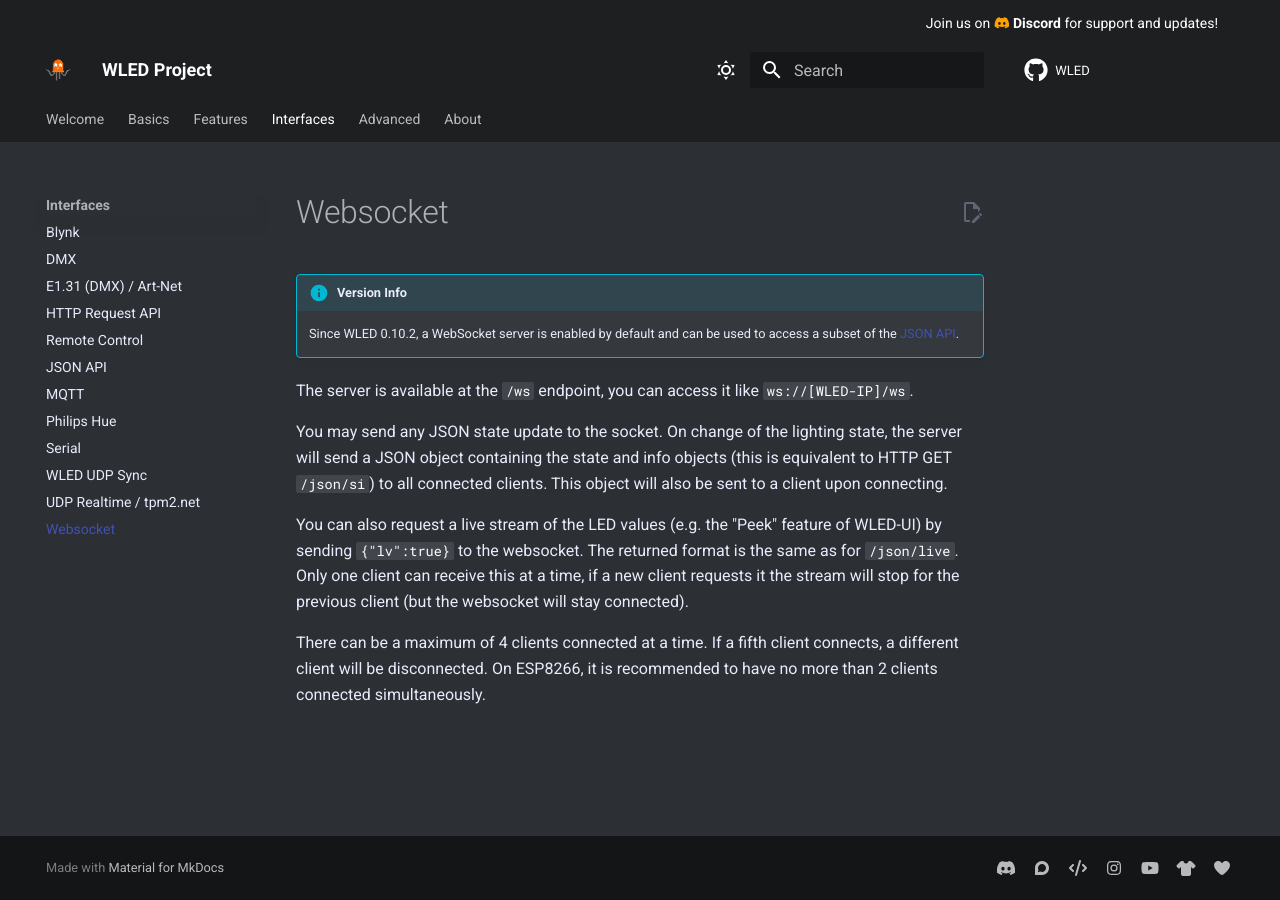
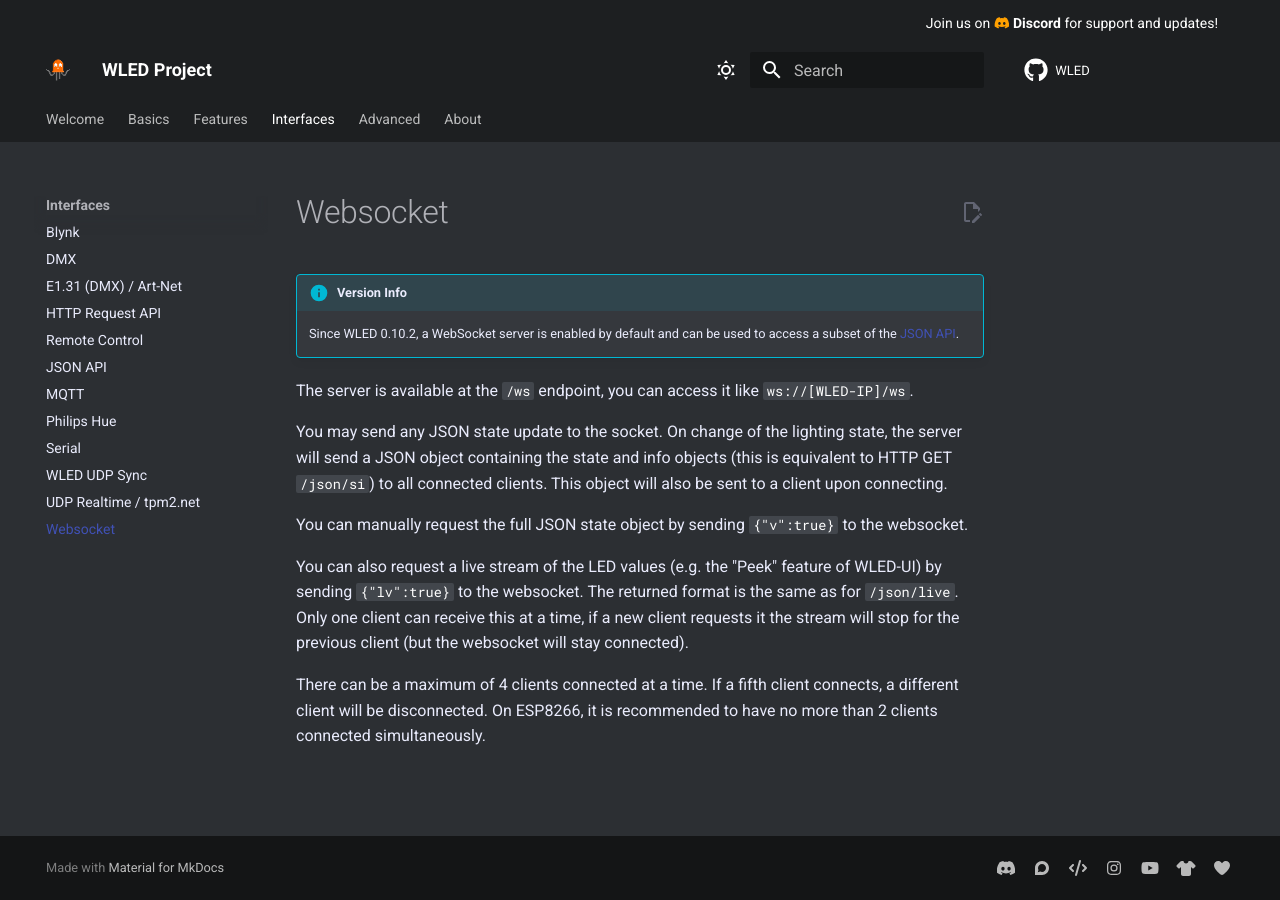
Before and after one commit to Aircoookie/WLED-Docs, an MkDocs documentation site: the page built from docs/interfaces/websocket.md, in a window 1280 px wide. Built offline with MkDocs 1.6.1 and Material for MkDocs 9.7.7, drawn with Linux system fonts in a browser that asks for light colours; comment, search, counter and statistics services are not loaded.

Commit message:
Add info about a verbose response in the websocket api

```diff
--- a/docs/interfaces/websocket.md
+++ b/docs/interfaces/websocket.md
@@ -13,6 +13,8 @@ The server is available at the `/ws` endpoint, you can access it like `ws://[WLE
 You may send any JSON state update to the socket.
 On change of the lighting state, the server will send a JSON object containing the state and info objects (this is equivalent to HTTP GET `/json/si`) to all connected clients. This object will also be sent to a client upon connecting.
 
+You can manually request the full JSON state object by sending `{"v":true}` to the websocket.
+
 You can also request a live stream of the LED values (e.g. the "Peek" feature of WLED-UI) by sending `{"lv":true}` to the websocket. The returned format is the same as for `/json/live`. Only one client can receive this at a time, if a new client requests it the stream will stop for the previous client (but the websocket will stay connected).
 
 There can be a maximum of 4 clients connected at a time. If a fifth client connects, a different client will be disconnected. On ESP8266, it is recommended to have no more than 2 clients connected simultaneously.
```
